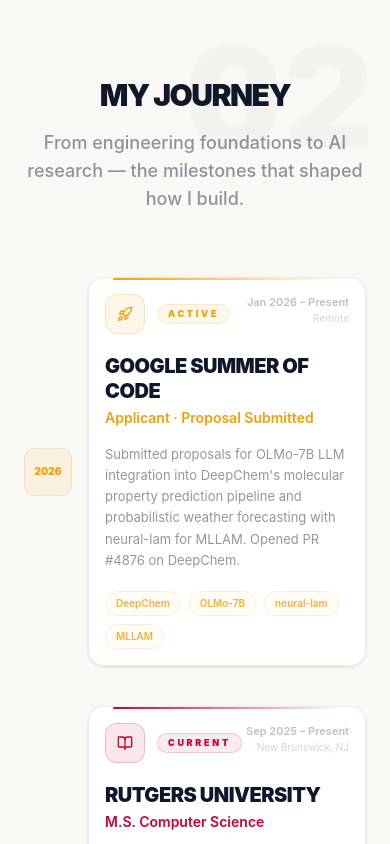
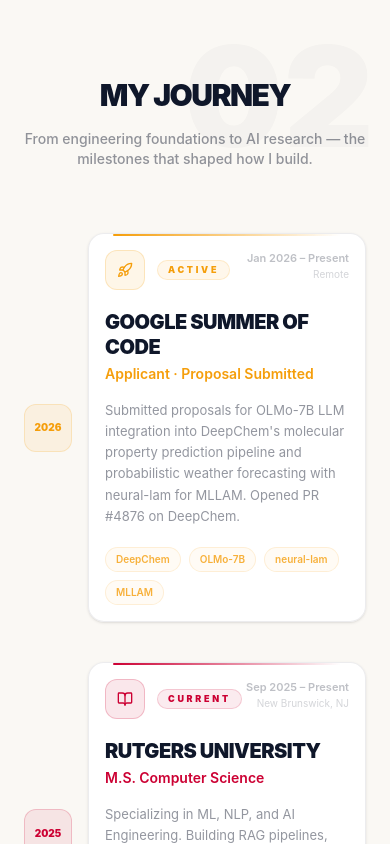
Before and after one commit to Anish0104/portfolio-anish, a Next.js app: page / in a window 390 px wide. Shown: the part 2400-3244 px from the top of the page. Built offline with nearby package versions, Linux system fonts and the light colour scheme.

Commit message:
responsive: scale section subtitle text and raise project card min-height on mobile

```diff
--- a/src/components/Projects.tsx
+++ b/src/components/Projects.tsx
@@ -115,7 +115,7 @@
               className="group relative"
             >
               {/* Project Card */}
-              <div className="relative min-h-[240px] md:aspect-[16/11] md:min-h-0 rounded-[2rem] md:rounded-[3rem] bg-[var(--card-bg)] border border-[var(--card-border)] overflow-hidden p-1 bg-gradient-to-br from-[var(--foreground)]/5 to-transparent">
+              <div className="relative min-h-[260px] md:aspect-[16/11] md:min-h-0 rounded-[2rem] md:rounded-[3rem] bg-[var(--card-bg)] border border-[var(--card-border)] overflow-hidden p-1 bg-gradient-to-br from-[var(--foreground)]/5 to-transparent">
                  <div className="absolute inset-0 bg-[var(--background)] rounded-[1.9rem] md:rounded-[2.9rem] m-[1px] opacity-100 dark:opacity-40" />
 
                  {/* Visual Background Gradient */}
--- a/src/components/SectionHeading.tsx
+++ b/src/components/SectionHeading.tsx
@@ -41,7 +41,7 @@
           whileInView={{ opacity: 1, y: 0 }}
           viewport={{ once: true }}
           transition={{ duration: 0.6, delay: 0.1 }}
-          className="text-[var(--muted)] font-medium text-lg max-w-2xl mx-auto"
+          className="text-[var(--muted)] font-medium text-sm md:text-base lg:text-lg max-w-2xl mx-auto"
         >
           {subtitle}
         </motion.p>
```
